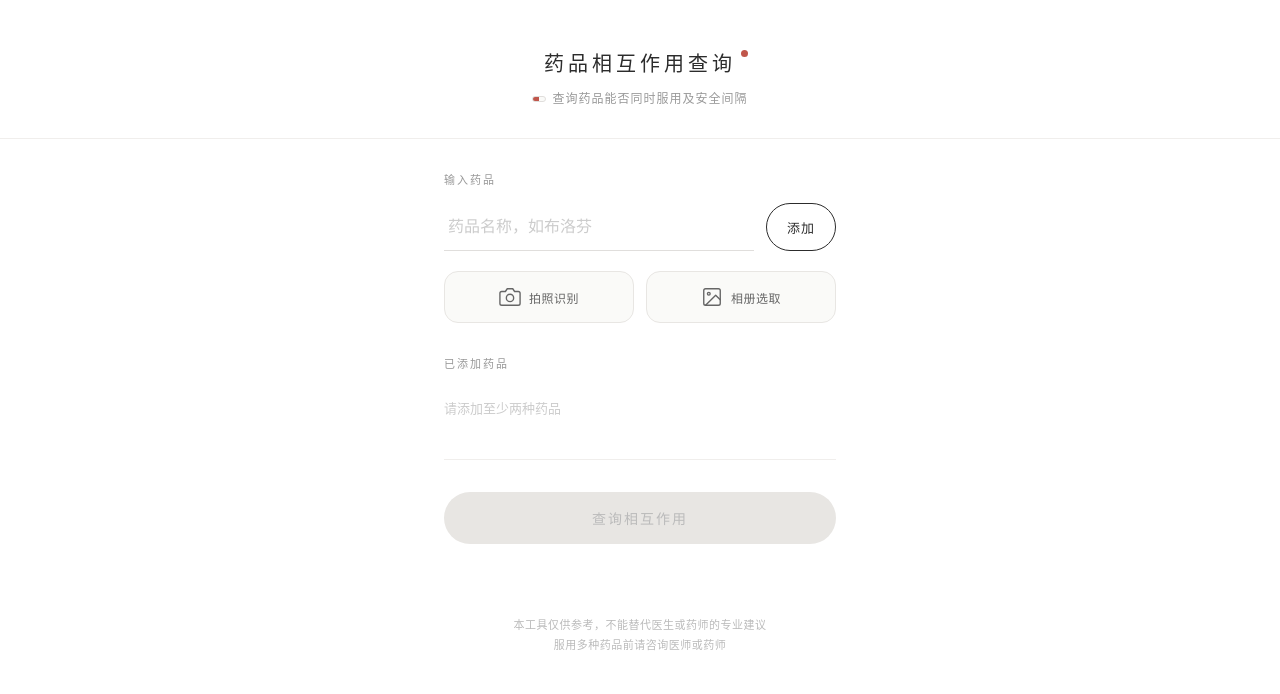
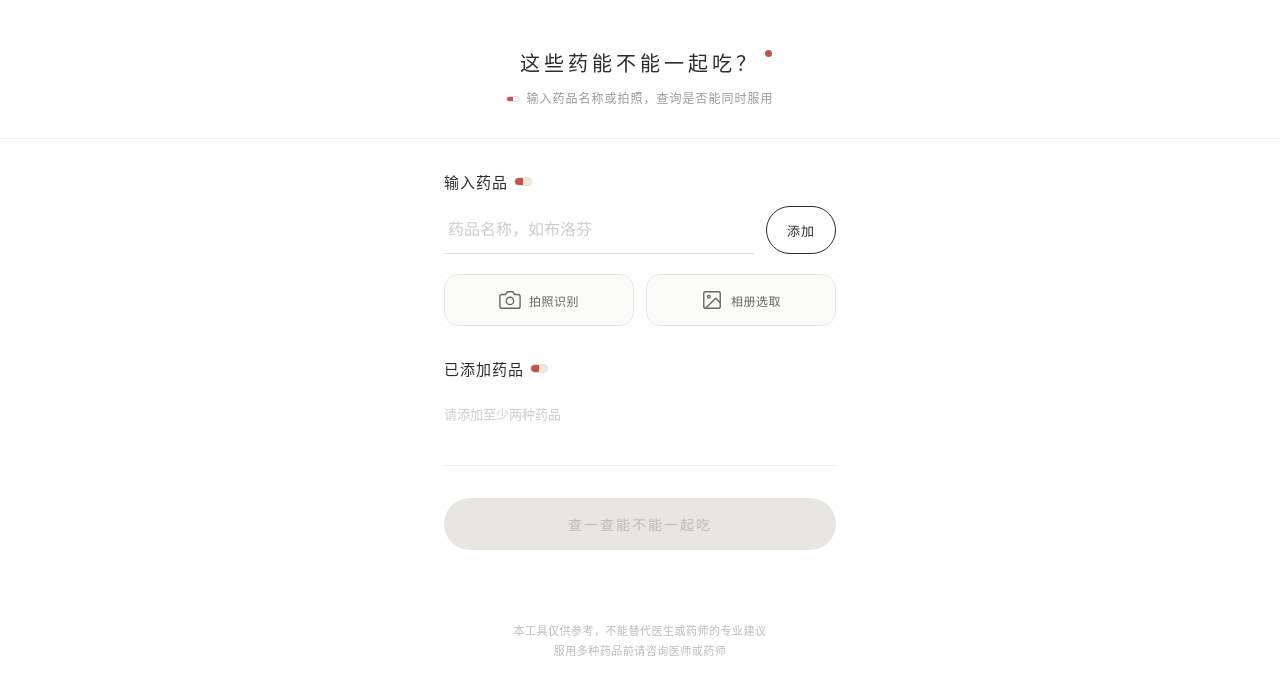
Before and after one commit to felixfu6699-gif/chayao, a website: page index.html in a window 1280 px wide. Drawn offline with Linux system fonts and the light colour scheme.

Commit message:
Make copy more friendly and section labels larger with capsule icons

```diff
--- a/index.html
+++ b/index.html
@@ -71,12 +71,25 @@
         }
 
         .section-label {
-            font-size: 11px;
+            font-size: 15px;
             font-weight: 400;
-            color: #999;
-            letter-spacing: 2px;
-            text-transform: uppercase;
-            margin-bottom: 16px;
+            color: #2c2c2c;
+            letter-spacing: 1px;
+            margin-bottom: 14px;
+            display: flex;
+            align-items: center;
+            gap: 6px;
+        }
+
+        .section-label .capsule {
+            display: inline-block;
+            width: 18px;
+            height: 9px;
+            border-radius: 5px;
+            background: linear-gradient(90deg, #c0564b 50%, #f5e6d0 50%);
+            border: 1px solid #e0dedc;
+            position: relative;
+            top: 0px;
         }
 
         .input-row {
@@ -611,13 +624,13 @@
 </head>
 <body>
     <div class="header">
-        <h1>药品相互作用查询</h1>
-        <p><span class="pill-icon"></span>查询药品能否同时服用及安全间隔</p>
+        <h1>这些药能不能一起吃？</h1>
+        <p><span class="pill-icon"></span>输入药品名称或拍照，查询是否能同时服用</p>
     </div>
 
     <div class="container">
         <div class="input-section">
-            <div class="section-label">输入药品</div>
+            <div class="section-label">输入药品 <span class="capsule"></span></div>
             <div class="input-row">
                 <input type="text" class="drug-input" id="drugInput" placeholder="药品名称，如布洛芬" />
                 <button class="btn-add" onclick="addDrug()">添加</button>
@@ -643,14 +656,14 @@
         </div>
 
         <div class="drug-list-section">
-            <div class="section-label">已添加药品</div>
+            <div class="section-label">已添加药品 <span class="capsule"></span></div>
             <div class="drug-tags" id="drugTags">
                 <div class="empty-hint">请添加至少两种药品</div>
             </div>
         </div>
 
         <button class="btn-check" id="btnCheck" onclick="checkInteractions()" disabled>
-            查询相互作用
+            查一查能不能一起吃
         </button>
 
         <div class="result-section" id="resultSection">
```
